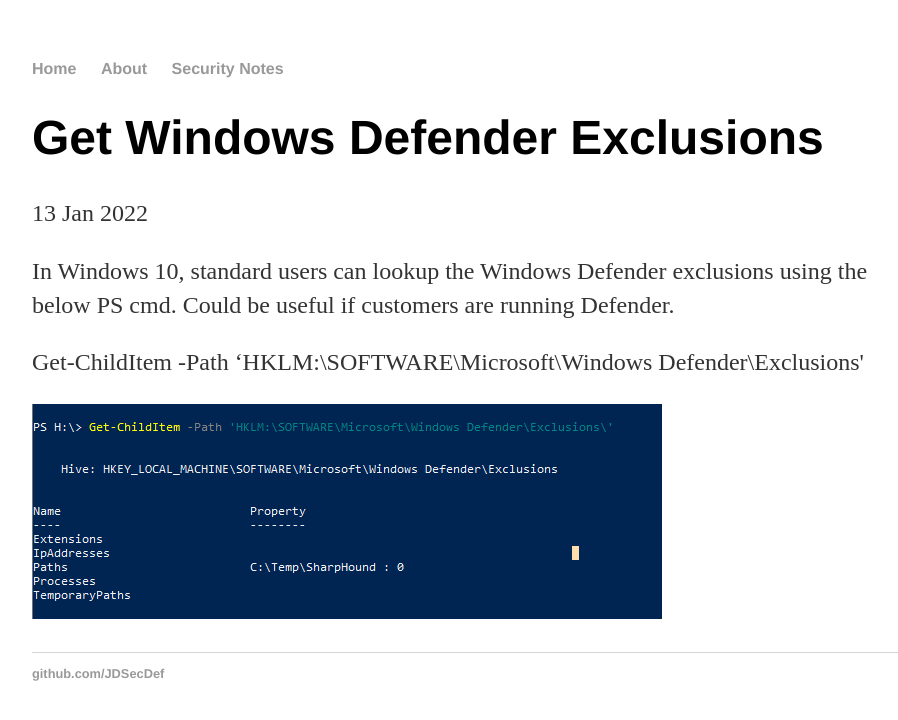
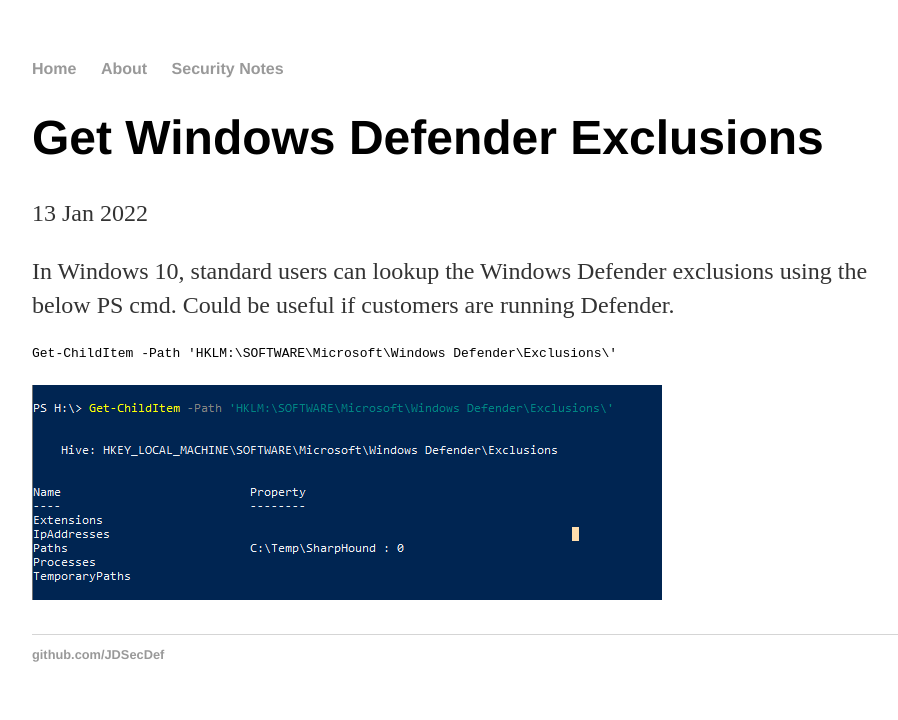
Before and after one commit to JDSecDef/JDSecDef.github.io, a Jekyll site: the page built from _posts/2022-01-13-Get Windows Defender Exclusions.md, in a window 1280 px wide. Shown: the top 720 px of the page, without its empty margins (160-1058 px from the left). Built offline with Jekyll 4.4.1, drawn with Linux system fonts in a browser that asks for light colours; Markdown is read by kramdown in place of the engine named in the settings.

```diff
--- a/_posts/2022-01-13-Get Windows Defender Exclusions.md
+++ b/_posts/2022-01-13-Get Windows Defender Exclusions.md
@@ -4,8 +4,8 @@ title: "Get Windows Defender Exclusions"
 date: 2022-01-13
 ---
 
-In Windows 10, standard users can lookup the Windows Defender exclusions using the below PS cmd. Could be useful if customers are running Defender.
+<p>In Windows 10, standard users can lookup the Windows Defender exclusions using the below PS cmd. Could be useful if customers are running Defender.</p>
 
-Get-ChildItem -Path 'HKLM:\SOFTWARE\Microsoft\Windows Defender\Exclusions\'
+<pre><code>Get-ChildItem -Path 'HKLM:\SOFTWARE\Microsoft\Windows Defender\Exclusions\'</code></pre>
 
 ![useful image]({{ https://jdsecdef.github.io/ }}/assets/image.png)
```
